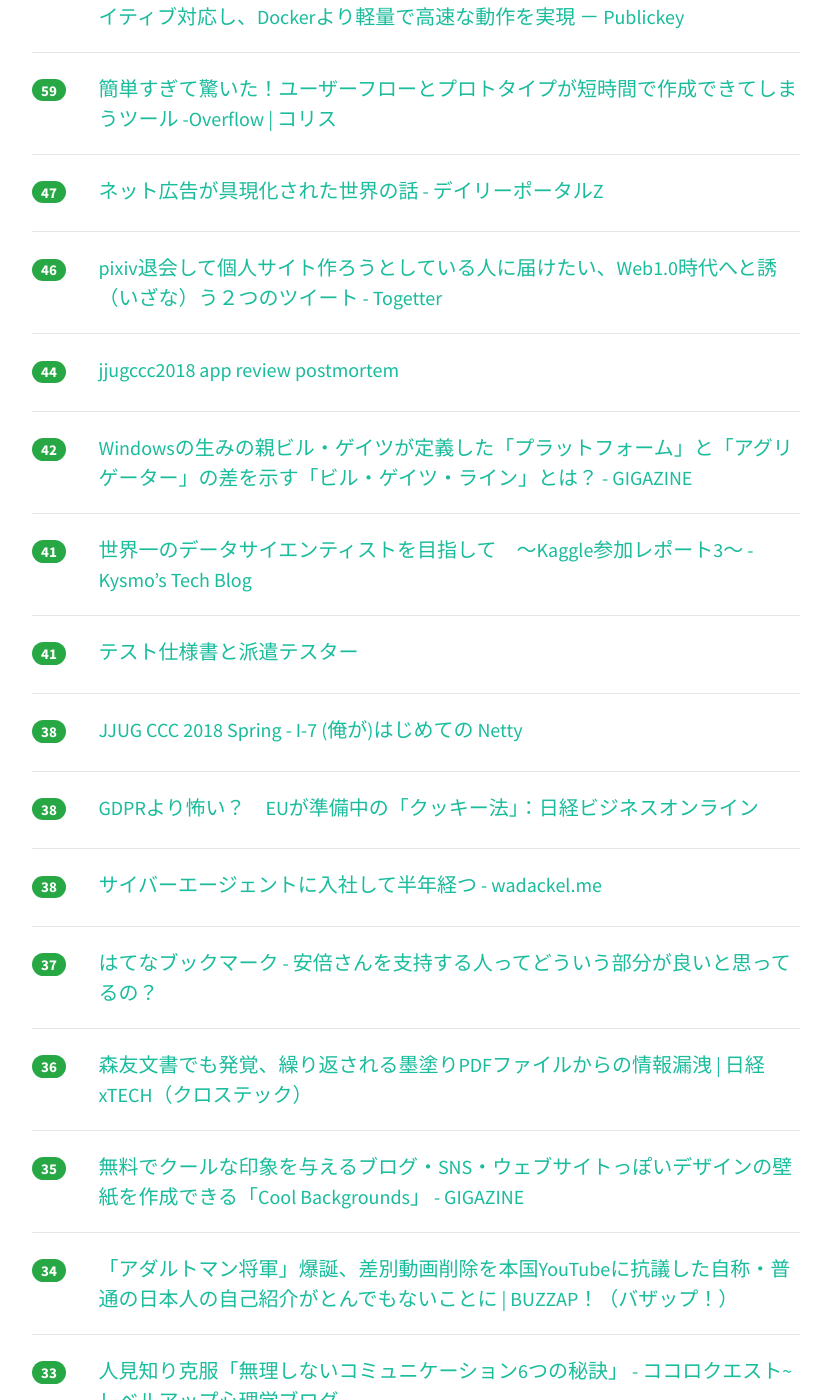
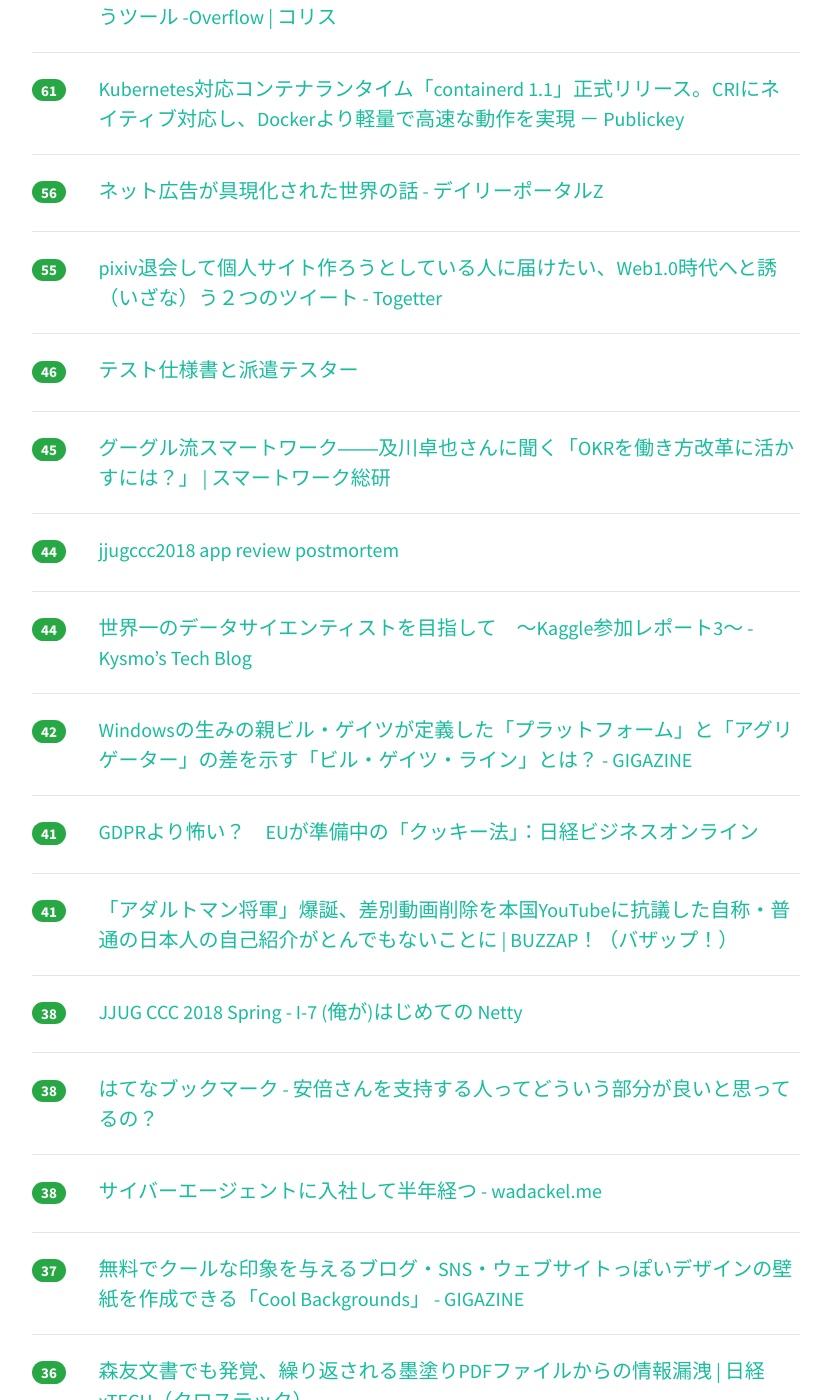
Before and after one commit to yatta47/hatena-matome-site, a Jekyll site: the page built from _posts/2018-05-28-hatena.md, in a window 1280 px wide and 1400 px high, scrolled down 1424 px. Shown: the whole window, without its empty margins (224-1055 px from the left). Built offline with Jekyll 4.4.1, drawn with Linux system fonts in a browser that asks for light colours; nearby versions of some CDN libraries; some of the changed text lies outside the part shown.

Commit message:
Updated 2018-05-28

```diff
--- a/_posts/2018-05-28-hatena.md
+++ b/_posts/2018-05-28-hatena.md
@@ -1,53 +1,53 @@
 ---
 layout: post
 title:  "2018-05-28 はてぶIT"
-date:   2018-05-28 19:02:31
+date:   2018-05-28 20:02:52
 tags: [it-hotentry]
 ---
-60 件のデータあり
+63 件のデータあり
 
 <hr><div class="row">
-<div class="col-1"><span class="badge badge-pill badge-success h2">1078</span></div>
+<div class="col-1"><span class="badge badge-pill badge-success h2">1139</span></div>
 <div class="col-11"><a href='https://www.buzzfeed.com/jp/daisukefuruta/katsuma-masuhara' target='_blank'>同性を愛するということ　勝間和代のカミングアウト</a></div>
 </div>
 <hr>
 <div class="row">
-<div class="col-1"><span class="badge badge-pill badge-success h2">383</span></div>
+<div class="col-1"><span class="badge badge-pill badge-success h2">398</span></div>
 <div class="col-11"><a href='https://togetter.com/li/1231342' target='_blank'>夜行バスは『朝早く着きすぎて時間潰すのにお金を使うとかえって高くつく』メリットやみなさんがやっている時間潰し方法 - Togetter</a></div>
 </div>
 <hr>
 <div class="row">
-<div class="col-1"><span class="badge badge-pill badge-success h2">329</span></div>
+<div class="col-1"><span class="badge badge-pill badge-success h2">343</span></div>
 <div class="col-11"><a href='https://www.slideshare.net/keisuketsukagoshi/rest-api-graphql' target='_blank'>REST API に疲れたあなたへ贈る GraphQL 入門</a></div>
 </div>
 <hr>
 <div class="row">
-<div class="col-1"><span class="badge badge-pill badge-success h2">205</span></div>
+<div class="col-1"><span class="badge badge-pill badge-success h2">232</span></div>
 <div class="col-11"><a href='https://qiita.com/poly_soft/items/fb649573c19b7a5c0227' target='_blank'>2018年の最前線バックエンドエンジニアに必要なスキルについて考えてみました。</a></div>
 </div>
 <hr>
 <div class="row">
-<div class="col-1"><span class="badge badge-pill badge-success h2">176</span></div>
+<div class="col-1"><span class="badge badge-pill badge-success h2">198</span></div>
 <div class="col-11"><a href='http://bunshun.jp/articles/-/7483' target='_blank'>パソコン通信“最後のホスト”「死ぬまで続ける」と語る理由 | 文春オンライン</a></div>
 </div>
 <hr>
 <div class="row">
-<div class="col-1"><span class="badge badge-pill badge-success h2">122</span></div>
+<div class="col-1"><span class="badge badge-pill badge-success h2">135</span></div>
 <div class="col-11"><a href='http://www.itmedia.co.jp/news/articles/1805/28/news049.html' target='_blank'>GDPR施行で一部米メディアがEUで閲覧不能に　Instapaperも停止中 - ITmedia NEWS</a></div>
 </div>
 <hr>
 <div class="row">
-<div class="col-1"><span class="badge badge-pill badge-success h2">81</span></div>
+<div class="col-1"><span class="badge badge-pill badge-success h2">104</span></div>
+<div class="col-11"><a href='https://www.asahi.com/articles/ASL5T5WVVL5TULFA038.html' target='_blank'>求ム！銀行員らしくない人　安定より創造「ガチで採る」：朝日新聞デジタル</a></div>
+</div>
+<hr>
+<div class="row">
+<div class="col-1"><span class="badge badge-pill badge-success h2">91</span></div>
 <div class="col-11"><a href='http://karaage.hatenadiary.jp/entry/2018/05/28/073000' target='_blank'>VRゴーグル「Oculus Go」購入・セットアップからおすすめコンテンツ・便利に使うTIPS情報まとめ - karaage. [からあげ]</a></div>
 </div>
 <hr>
 <div class="row">
-<div class="col-1"><span class="badge badge-pill badge-success h2">77</span></div>
-<div class="col-11"><a href='https://www.asahi.com/articles/ASL5T5WVVL5TULFA038.html' target='_blank'>求ム！銀行員らしくない人　安定より創造「ガチで採る」：朝日新聞デジタル</a></div>
-</div>
-<hr>
-<div class="row">
-<div class="col-1"><span class="badge badge-pill badge-success h2">67</span></div>
+<div class="col-1"><span class="badge badge-pill badge-success h2">73</span></div>
 <div class="col-11"><a href='http://little-hands.hatenablog.com/entry/2018/05/27/dependency-injection' target='_blank'>Dependency Injectionを「依存性の注入」と訳すのは非常に悪い誤訳 - little hands' lab</a></div>
 </div>
 <hr>
@@ -62,28 +62,43 @@ tags: [it-hotentry]
 </div>
 <hr>
 <div class="row">
-<div class="col-1"><span class="badge badge-pill badge-success h2">59</span></div>
+<div class="col-1"><span class="badge badge-pill badge-success h2">62</span></div>
+<div class="col-11"><a href='https://coliss.com/articles/build-websites/operation/work/makes-it-easy-to-user-flows.html' target='_blank'>簡単すぎて驚いた！ユーザーフローとプロトタイプが短時間で作成できてしまうツール -Overflow | コリス</a></div>
+</div>
+<hr>
+<div class="row">
+<div class="col-1"><span class="badge badge-pill badge-success h2">61</span></div>
 <div class="col-11"><a href='https://www.publickey1.jp/blog/18/kubernetescontainerd_11cridocker.html' target='_blank'>Kubernetes対応コンテナランタイム「containerd 1.1」正式リリース。CRIにネイティブ対応し、Dockerより軽量で高速な動作を実現 － Publickey</a></div>
 </div>
 <hr>
 <div class="row">
-<div class="col-1"><span class="badge badge-pill badge-success h2">59</span></div>
-<div class="col-11"><a href='https://coliss.com/articles/build-websites/operation/work/makes-it-easy-to-user-flows.html' target='_blank'>簡単すぎて驚いた！ユーザーフローとプロトタイプが短時間で作成できてしまうツール -Overflow | コリス</a></div>
-</div>
-<hr>
-<div class="row">
-<div class="col-1"><span class="badge badge-pill badge-success h2">47</span></div>
+<div class="col-1"><span class="badge badge-pill badge-success h2">56</span></div>
 <div class="col-11"><a href='http://portal.nifty.com/kiji/180528202987_1.htm' target='_blank'>ネット広告が具現化された世界の話 - デイリーポータルZ</a></div>
 </div>
 <hr>
 <div class="row">
+<div class="col-1"><span class="badge badge-pill badge-success h2">55</span></div>
+<div class="col-11"><a href='https://togetter.com/li/1231615' target='_blank'>pixiv退会して個人サイト作ろうとしている人に届けたい、Web1.0時代へと誘（いざな）う２つのツイート - Togetter</a></div>
+</div>
+<hr>
+<div class="row">
 <div class="col-1"><span class="badge badge-pill badge-success h2">46</span></div>
-<div class="col-11"><a href='https://togetter.com/li/1231615' target='_blank'>pixiv退会して個人サイト作ろうとしている人に届けたい、Web1.0時代へと誘（いざな）う２つのツイート - Togetter</a></div>
+<div class="col-11"><a href='https://freelance-programmer.com/test-siyousho' target='_blank'>テスト仕様書と派遣テスター</a></div>
+</div>
+<hr>
+<div class="row">
+<div class="col-1"><span class="badge badge-pill badge-success h2">45</span></div>
+<div class="col-11"><a href='https://swri.jp/article/411?medium=hb180503ad' target='_blank'>グーグル流スマートワーク――及川卓也さんに聞く「OKRを働き方改革に活かすには？」 | スマートワーク総研</a></div>
 </div>
 <hr>
 <div class="row">
 <div class="col-1"><span class="badge badge-pill badge-success h2">44</span></div>
 <div class="col-11"><a href='https://www.slideshare.net/tamrin69/jjugccc2018-app-review-postmortem' target='_blank'>jjugccc2018 app review postmortem</a></div>
+</div>
+<hr>
+<div class="row">
+<div class="col-1"><span class="badge badge-pill badge-success h2">44</span></div>
+<div class="col-11"><a href='http://kysmo.hatenablog.jp/entry/2018/05/10/094208' target='_blank'>世界一のデータサイエンティストを目指して　〜Kaggle参加レポート3〜 - Kysmo’s Tech Blog</a></div>
 </div>
 <hr>
 <div class="row">
@@ -93,12 +108,12 @@ tags: [it-hotentry]
 <hr>
 <div class="row">
 <div class="col-1"><span class="badge badge-pill badge-success h2">41</span></div>
-<div class="col-11"><a href='http://kysmo.hatenablog.jp/entry/2018/05/10/094208' target='_blank'>世界一のデータサイエンティストを目指して　〜Kaggle参加レポート3〜 - Kysmo’s Tech Blog</a></div>
+<div class="col-11"><a href='http://business.nikkeibp.co.jp/atcl/report/15/110879/052500827/' target='_blank'>GDPRより怖い？　EUが準備中の「クッキー法」：日経ビジネスオンライン</a></div>
 </div>
 <hr>
 <div class="row">
 <div class="col-1"><span class="badge badge-pill badge-success h2">41</span></div>
-<div class="col-11"><a href='https://freelance-programmer.com/test-siyousho' target='_blank'>テスト仕様書と派遣テスター</a></div>
+<div class="col-11"><a href='https://buzzap.jp/news/20180528-japanese-general-adult-man/' target='_blank'>「アダルトマン将軍」爆誕、差別動画削除を本国YouTubeに抗議した自称・普通の日本人の自己紹介がとんでもないことに | BUZZAP！（バザップ！）</a></div>
 </div>
 <hr>
 <div class="row">
@@ -108,7 +123,7 @@ tags: [it-hotentry]
 <hr>
 <div class="row">
 <div class="col-1"><span class="badge badge-pill badge-success h2">38</span></div>
-<div class="col-11"><a href='http://business.nikkeibp.co.jp/atcl/report/15/110879/052500827/' target='_blank'>GDPRより怖い？　EUが準備中の「クッキー法」：日経ビジネスオンライン</a></div>
+<div class="col-11"><a href='http://b.hatena.ne.jp/entry/s/anond.hatelabo.jp/20180527190259' target='_blank'>はてなブックマーク - 安倍さんを支持する人ってどういう部分が良いと思ってるの？</a></div>
 </div>
 <hr>
 <div class="row">
@@ -118,7 +133,7 @@ tags: [it-hotentry]
 <hr>
 <div class="row">
 <div class="col-1"><span class="badge badge-pill badge-success h2">37</span></div>
-<div class="col-11"><a href='http://b.hatena.ne.jp/entry/s/anond.hatelabo.jp/20180527190259' target='_blank'>はてなブックマーク - 安倍さんを支持する人ってどういう部分が良いと思ってるの？</a></div>
+<div class="col-11"><a href='https://gigazine.net/news/20180528-cool-backgrounds/' target='_blank'>無料でクールな印象を与えるブログ・SNS・ウェブサイトっぽいデザインの壁紙を作成できる「Cool Backgrounds」 - GIGAZINE</a></div>
 </div>
 <hr>
 <div class="row">
@@ -128,12 +143,7 @@ tags: [it-hotentry]
 <hr>
 <div class="row">
 <div class="col-1"><span class="badge badge-pill badge-success h2">35</span></div>
-<div class="col-11"><a href='https://gigazine.net/news/20180528-cool-backgrounds/' target='_blank'>無料でクールな印象を与えるブログ・SNS・ウェブサイトっぽいデザインの壁紙を作成できる「Cool Backgrounds」 - GIGAZINE</a></div>
-</div>
-<hr>
-<div class="row">
-<div class="col-1"><span class="badge badge-pill badge-success h2">34</span></div>
-<div class="col-11"><a href='https://buzzap.jp/news/20180528-japanese-general-adult-man/' target='_blank'>「アダルトマン将軍」爆誕、差別動画削除を本国YouTubeに抗議した自称・普通の日本人の自己紹介がとんでもないことに | BUZZAP！（バザップ！）</a></div>
+<div class="col-11"><a href='https://togetter.com/li/1231653' target='_blank'>「数行しかコード書いてないの。仕事しろよ」プログラマの仕事はコードのわからない人には理解できず戦争が勃発する説 - Togetter</a></div>
 </div>
 <hr>
 <div class="row">
@@ -152,17 +162,22 @@ tags: [it-hotentry]
 </div>
 <hr>
 <div class="row">
+<div class="col-1"><span class="badge badge-pill badge-success h2">30</span></div>
+<div class="col-11"><a href='http://techlife.cookpad.com/entry/2018/05/28/143226' target='_blank'>クックパッドは、RubyKaigi 2018 でみなさんにお会いできることを楽しみにしています！ - クックパッド開発者ブログ</a></div>
+</div>
+<hr>
+<div class="row">
+<div class="col-1"><span class="badge badge-pill badge-success h2">29</span></div>
+<div class="col-11"><a href='http://asondemita.hatenablog.com/entry/2018/05/27/203526' target='_blank'>micro:bit(マイクロビット）を使った「小学校プログラミング教育の手引（第一版）」A分類６年生理科の作成例 - asondemita’s diary</a></div>
+</div>
+<hr>
+<div class="row">
 <div class="col-1"><span class="badge badge-pill badge-success h2">28</span></div>
 <div class="col-11"><a href='https://www.lifehacker.jp/2018/05/clipy-turns-your-macos-clipboard-into-a-more-useful-lis.html' target='_blank'>仕事の生産性が高まること間違いなし！ コピーの履歴を残せるMacアプリ『Clipy』 | ライフハッカー［日本版］</a></div>
 </div>
 <hr>
 <div class="row">
 <div class="col-1"><span class="badge badge-pill badge-success h2">28</span></div>
-<div class="col-11"><a href='http://techlife.cookpad.com/entry/2018/05/28/143226' target='_blank'>クックパッドは、RubyKaigi 2018 でみなさんにお会いできることを楽しみにしています！ - クックパッド開発者ブログ</a></div>
-</div>
-<hr>
-<div class="row">
-<div class="col-1"><span class="badge badge-pill badge-success h2">27</span></div>
 <div class="col-11"><a href='https://www.nikkei.com/article/DGXMZO31022960X20C18A5MM8000/' target='_blank'>ＪＣＯＭ、米ネットフリックスと提携　ＣＡＴＶでネット動画　　：日本経済新聞</a></div>
 </div>
 <hr>
@@ -173,7 +188,7 @@ tags: [it-hotentry]
 <hr>
 <div class="row">
 <div class="col-1"><span class="badge badge-pill badge-success h2">27</span></div>
-<div class="col-11"><a href='http://asondemita.hatenablog.com/entry/2018/05/27/203526' target='_blank'>micro:bit(マイクロビット）を使った「小学校プログラミング教育の手引（第一版）」A分類６年生理科の作成例 - asondemita’s diary</a></div>
+<div class="col-11"><a href='https://gigazine.net/news/20180528-ipv6-only-for-the-rich/' target='_blank'>IPv6はなぜ普及しないのか？ - GIGAZINE</a></div>
 </div>
 <hr>
 <div class="row">
@@ -188,12 +203,22 @@ tags: [it-hotentry]
 <hr>
 <div class="row">
 <div class="col-1"><span class="badge badge-pill badge-success h2">26</span></div>
-<div class="col-11"><a href='https://gigazine.net/news/20180528-ipv6-only-for-the-rich/' target='_blank'>IPv6はなぜ普及しないのか？ - GIGAZINE</a></div>
+<div class="col-11"><a href='http://developer.hatenastaff.com/intern2018' target='_blank'>はてなサマーインターン2018</a></div>
 </div>
 <hr>
 <div class="row">
-<div class="col-1"><span class="badge badge-pill badge-success h2">25</span></div>
-<div class="col-11"><a href='http://developer.hatenastaff.com/intern2018' target='_blank'>はてなサマーインターン2018</a></div>
+<div class="col-1"><span class="badge badge-pill badge-success h2">24</span></div>
+<div class="col-11"><a href='http://www.itmedia.co.jp/enterprise/articles/1805/28/news014.html' target='_blank'>請負型マインドからの「脱出」――DMM.comラボの情シスがスクラム開発に挑戦した理由 (1/3) - ITmedia エンタープライズ</a></div>
+</div>
+<hr>
+<div class="row">
+<div class="col-1"><span class="badge badge-pill badge-success h2">23</span></div>
+<div class="col-11"><a href='https://japan.cnet.com/article/35119829/' target='_blank'>GDPR施行で一部の米ニュースサイトが欧州で閲覧不能に - CNET Japan</a></div>
+</div>
+<hr>
+<div class="row">
+<div class="col-1"><span class="badge badge-pill badge-success h2">23</span></div>
+<div class="col-11"><a href='https://tmtms.hatenablog.com/entry/201805/mysql-sjis-cp932' target='_blank'>MySQLのsjisとcp932の違い - @tmtms のメモ</a></div>
 </div>
 <hr>
 <div class="row">
@@ -203,12 +228,12 @@ tags: [it-hotentry]
 <hr>
 <div class="row">
 <div class="col-1"><span class="badge badge-pill badge-success h2">22</span></div>
-<div class="col-11"><a href='https://japan.cnet.com/article/35119829/' target='_blank'>GDPR施行で一部の米ニュースサイトが欧州で閲覧不能に - CNET Japan</a></div>
+<div class="col-11"><a href='http://www.itmedia.co.jp/news/articles/1805/28/news092.html' target='_blank'>鶏舎の死んだ鶏、AIでチェック　目視だった作業を効率化 - ITmedia NEWS</a></div>
 </div>
 <hr>
 <div class="row">
 <div class="col-1"><span class="badge badge-pill badge-success h2">22</span></div>
-<div class="col-11"><a href='http://www.itmedia.co.jp/enterprise/articles/1805/28/news014.html' target='_blank'>請負型マインドからの「脱出」――DMM.comラボの情シスがスクラム開発に挑戦した理由 (1/3) - ITmedia エンタープライズ</a></div>
+<div class="col-11"><a href='https://news.yahoo.co.jp/newshack/newshack/note_mu.html' target='_blank'>「書く楽しさ」は「読む楽しさ」につながる――深津貴之さんが考えるnoteの戦略</a></div>
 </div>
 <hr>
 <div class="row">
@@ -233,7 +258,7 @@ tags: [it-hotentry]
 <hr>
 <div class="row">
 <div class="col-1"><span class="badge badge-pill badge-success h2">20</span></div>
-<div class="col-11"><a href='https://tmtms.hatenablog.com/entry/201805/mysql-sjis-cp932' target='_blank'>MySQLのsjisとcp932の違い - @tmtms のメモ</a></div>
+<div class="col-11"><a href='https://japan.cnet.com/article/35119487/' target='_blank'>あなたがまだ知らないかもしれない「iPhone」の地味に便利すぎる小技、3選 - CNET Japan</a></div>
 </div>
 <hr>
 <div class="row">
@@ -242,13 +267,8 @@ tags: [it-hotentry]
 </div>
 <hr>
 <div class="row">
-<div class="col-1"><span class="badge badge-pill badge-success h2">20</span></div>
-<div class="col-11"><a href='https://togetter.com/li/1231653' target='_blank'>「数行しかコード書いてないの。仕事しろよ」プログラマの仕事はコードのわからない人には理解できず戦争が勃発する説 - Togetter</a></div>
-</div>
-<hr>
-<div class="row">
 <div class="col-1"><span class="badge badge-pill badge-success h2">19</span></div>
-<div class="col-11"><a href='https://japan.cnet.com/article/35119487/' target='_blank'>あなたがまだ知らないかもしれない「iPhone」の地味に便利すぎる小技、3選 - CNET Japan</a></div>
+<div class="col-11"><a href='https://forest.watch.impress.co.jp/docs/review/1124028.html' target='_blank'>【レビュー】オリジナルの手書き英字フォントを5分で作成できる「Microsoft Font Maker」 - 窓の杜</a></div>
 </div>
 <hr>
 <div class="row">
@@ -268,7 +288,7 @@ tags: [it-hotentry]
 <hr>
 <div class="row">
 <div class="col-1"><span class="badge badge-pill badge-success h2">17</span></div>
-<div class="col-11"><a href='https://forest.watch.impress.co.jp/docs/review/1124028.html' target='_blank'>【レビュー】オリジナルの手書き英字フォントを5分で作成できる「Microsoft Font Maker」 - 窓の杜</a></div>
+<div class="col-11"><a href='http://jp.automaton.am/articles/newsjp/20180528-68640/' target='_blank'>ゲームの「コストパフォーマンスのデータ」を提供するストアが物議を醸す。ゲームの価値をプレイ時間で表現する手法に批判 | AUTOMATON</a></div>
 </div>
 <hr>
 <div class="row">
@@ -287,8 +307,8 @@ tags: [it-hotentry]
 </div>
 <hr>
 <div class="row">
-<div class="col-1"><span class="badge badge-pill badge-success h2">13</span></div>
-<div class="col-11"><a href='http://www.itmedia.co.jp/news/articles/1805/28/news092.html' target='_blank'>鶏舎の死んだ鶏、AIでチェック　目視だった作業を効率化 - ITmedia NEWS</a></div>
+<div class="col-1"><span class="badge badge-pill badge-success h2">12</span></div>
+<div class="col-11"><a href='https://www.bloomberg.co.jp/news/articles/2018-05-27/P962H26JIJUO01' target='_blank'>日銀も危惧、邦銀の海外クレジット投資が過去最大73兆円－米金利警戒 - Bloomberg</a></div>
 </div>
 <hr>
 <div class="row">
@@ -301,8 +321,3 @@ tags: [it-hotentry]
 <div class="col-11"><a href='https://www.bloomberg.co.jp/news/articles/2018-05-27/P99UE06JIJUZ01' target='_blank'>何にでもアボカド－供給増で値下がりの好機に飲食業界が相次ぎ便乗 - Bloomberg</a></div>
 </div>
 <hr>
-<div class="row">
-<div class="col-1"><span class="badge badge-pill badge-success h2">11</span></div>
-<div class="col-11"><a href='https://www.bloomberg.co.jp/news/articles/2018-05-27/P962H26JIJUO01' target='_blank'>日銀も危惧、邦銀の海外クレジット投資が過去最大73兆円－米金利警戒 - Bloomberg</a></div>
-</div>
-<hr>
```
